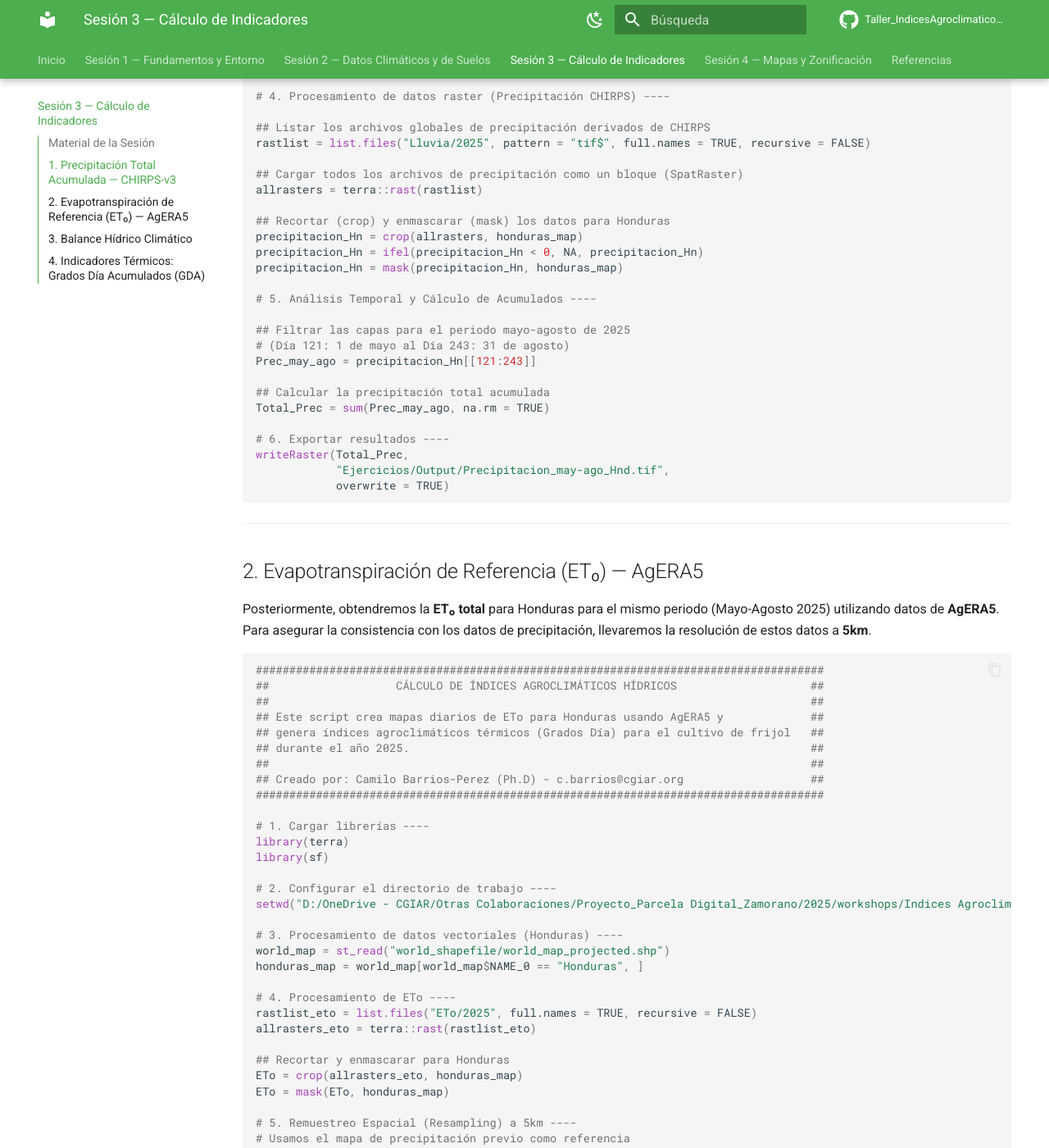
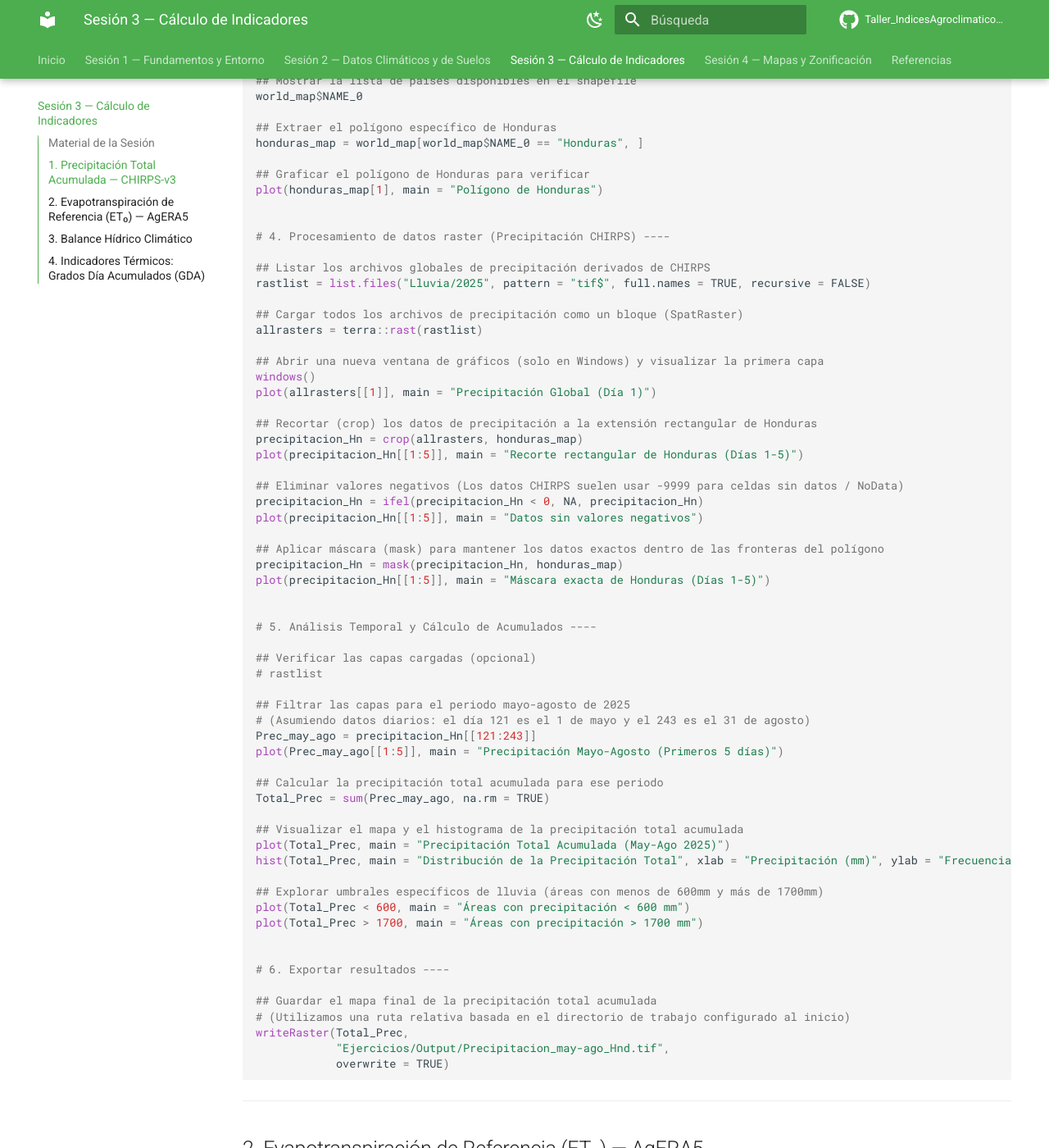
Before and after one commit to cbarriosperez/Taller_IndicesAgroclimaticos_Frijol, an MkDocs documentation site: the page built from docs/sesion3/index.md, in a window 1280 px wide and 1400 px high, scrolled down 1196 px. Shown: the whole window at 82% size. Built offline with MkDocs 1.6.1 and Material for MkDocs 9.7.7, drawn with Linux system fonts in a browser that asks for light colours; some of the changed text lies outside the part shown.

Commit message:
actualiza script de lluvia

```diff
--- a/docs/sesion3/index.md
+++ b/docs/sesion3/index.md
@@ -33,8 +33,8 @@ A continuación, se presenta el script para realizar este procesamiento:
 ##                   CÁLCULO DE ÍNDICES AGROCLIMÁTICOS (CHIRPS)                    ##
 ##                                                                                 ##
 ## Este script crea mapas diarios de precipitación para Honduras usando            ##
-## CHIRPS-V3-ERA5 para el periodo 1981-2025.                                       ##
-##                                                                                 ##
+## CHIRPS-V3-ERA5 para el a 2025, y calcula el acumulado de lluvia para el ciclo
+## del frijol.                                                                     ##
 ## Creado por: Camilo Barrios-Perez (Ph.D) - c.barrios@cgiar.org                   ##
 #####################################################################################
 
@@ -50,10 +50,19 @@ setwd("D:/OneDrive - CGIAR/Otras Colaboraciones/Proyecto_Parcela Digital_Zamoran
 # 3. Procesamiento de datos vectoriales (Shapefile) ----
 
 ## Cargar shapefile global
+# (Nota: al usar setwd, no es necesario usar getwd() de nuevo)
 world_map = st_read("world_shapefile/world_map_projected.shp")
+plot(world_map[1], main = "Mapa Global")
+
+## Mostrar la lista de países disponibles en el shapefile
+world_map$NAME_0
 
 ## Extraer el polígono específico de Honduras
 honduras_map = world_map[world_map$NAME_0 == "Honduras", ]
+
+## Graficar el polígono de Honduras para verificar
+plot(honduras_map[1], main = "Polígono de Honduras")
+
 
 # 4. Procesamiento de datos raster (Precipitación CHIRPS) ----
 
@@ -63,21 +72,49 @@ rastlist = list.files("Lluvia/2025", pattern = "tif$", full.names = TRUE, recurs
 ## Cargar todos los archivos de precipitación como un bloque (SpatRaster)
 allrasters = terra::rast(rastlist)
 
-## Recortar (crop) y enmascarar (mask) los datos para Honduras
+## Abrir una nueva ventana de gráficos (solo en Windows) y visualizar la primera capa
+windows()
+plot(allrasters[[1]], main = "Precipitación Global (Día 1)")
+
+## Recortar (crop) los datos de precipitación a la extensión rectangular de Honduras
 precipitacion_Hn = crop(allrasters, honduras_map)
+plot(precipitacion_Hn[[1:5]], main = "Recorte rectangular de Honduras (Días 1-5)")
+
+## Eliminar valores negativos (Los datos CHIRPS suelen usar -9999 para celdas sin datos / NoData)
 precipitacion_Hn = ifel(precipitacion_Hn < 0, NA, precipitacion_Hn)
+plot(precipitacion_Hn[[1:5]], main = "Datos sin valores negativos")
+
+## Aplicar máscara (mask) para mantener los datos exactos dentro de las fronteras del polígono
 precipitacion_Hn = mask(precipitacion_Hn, honduras_map)
+plot(precipitacion_Hn[[1:5]], main = "Máscara exacta de Honduras (Días 1-5)")
+
 
 # 5. Análisis Temporal y Cálculo de Acumulados ----
 
+## Verificar las capas cargadas (opcional)
+# rastlist
+
 ## Filtrar las capas para el periodo mayo-agosto de 2025
-# (Día 121: 1 de mayo al Día 243: 31 de agosto)
+# (Asumiendo datos diarios: el día 121 es el 1 de mayo y el 243 es el 31 de agosto)
 Prec_may_ago = precipitacion_Hn[[121:243]]
+plot(Prec_may_ago[[1:5]], main = "Precipitación Mayo-Agosto (Primeros 5 días)")
 
-## Calcular la precipitación total acumulada
+## Calcular la precipitación total acumulada para ese periodo
 Total_Prec = sum(Prec_may_ago, na.rm = TRUE)
 
+## Visualizar el mapa y el histograma de la precipitación total acumulada
+plot(Total_Prec, main = "Precipitación Total Acumulada (May-Ago 2025)")
+hist(Total_Prec, main = "Distribución de la Precipitación Total", xlab = "Precipitación (mm)", ylab = "Frecuencia")
+
+## Explorar umbrales específicos de lluvia (áreas con menos de 600mm y más de 1700mm)
+plot(Total_Prec < 600, main = "Áreas con precipitación < 600 mm")
+plot(Total_Prec > 1700, main = "Áreas con precipitación > 1700 mm")
+
+
 # 6. Exportar resultados ----
+
+## Guardar el mapa final de la precipitación total acumulada
+# (Utilizamos una ruta relativa basada en el directorio de trabajo configurado al inicio)
 writeRaster(Total_Prec,
             "Ejercicios/Output/Precipitacion_may-ago_Hnd.tif",
             overwrite = TRUE)
```
Also changed, not shown: 1 other file.
